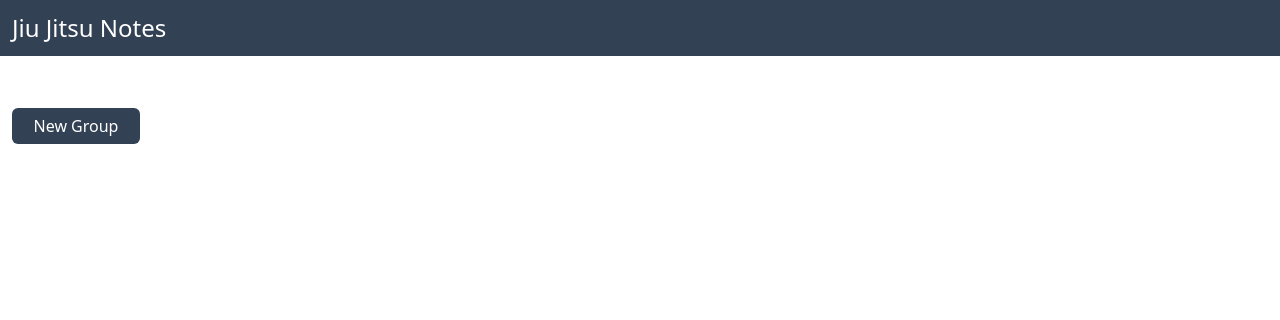
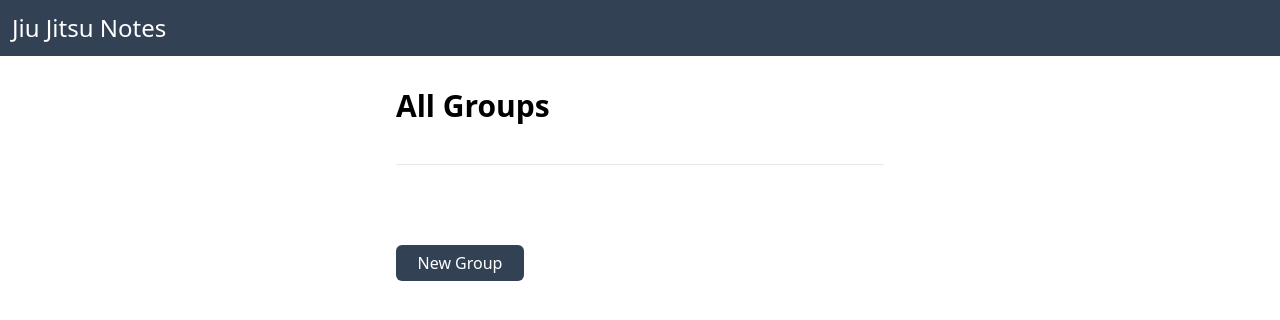
Before and after one commit to matt-plank/jiu-jitsu-notes-2, a FastAPI app: page /groups/ in a window 1280 px wide. Shown: the top 320 px of the page. Run offline with FastAPI, Linux system fonts and the light colour scheme; data that the repository does not hold is empty; style sheets or scripts are compiled from the project's sources; some libraries are stand-ins or nearby versions.

Commit message:
Updated formatting on the main menu

```diff
--- a/templates/components/group/static.html
+++ b/templates/components/group/static.html
@@ -1,6 +1,6 @@
 <div>
   <h2 class="text-2xl font-semibold">
-    <a href="/groups/{{ group.id }}">
+    <a href="/groups/{{ group.id }}" class="hover:underline">
       {{ group.name }}
     </a>
   </h2>
--- a/templates/pages/all_groups.html
+++ b/templates/pages/all_groups.html
@@ -9,12 +9,16 @@
       <h1 class="text-white text-2xl">Jiu Jitsu Notes</h1>
     </div>
 
-    <div class="p-3 flex flex-col gap-10">
+    <div class="flex justify-center pt-5">
+      <div class="p-3 flex flex-col gap-10 w-full max-w-lg">
+        <h2 class="text-3xl font-semibold">All Groups</h2>
+        <hr>
+
         {% for group in groups %}
           <div class="flex flex-col gap-3">
             {% include "components/group/static.html" %}
 
-          <div class="flex flex-col gap-2">
+            <div class="flex flex-col gap-1">
               {% for position in group.positions %}
                 {% include 'components/position/static.html' %}
               {% endfor %}
@@ -30,5 +34,6 @@
           New Group
         </button>
       </div>
+    </div>
   </body>
 </html>
```
Lines whose indentation alone changed are shown as unchanged.
